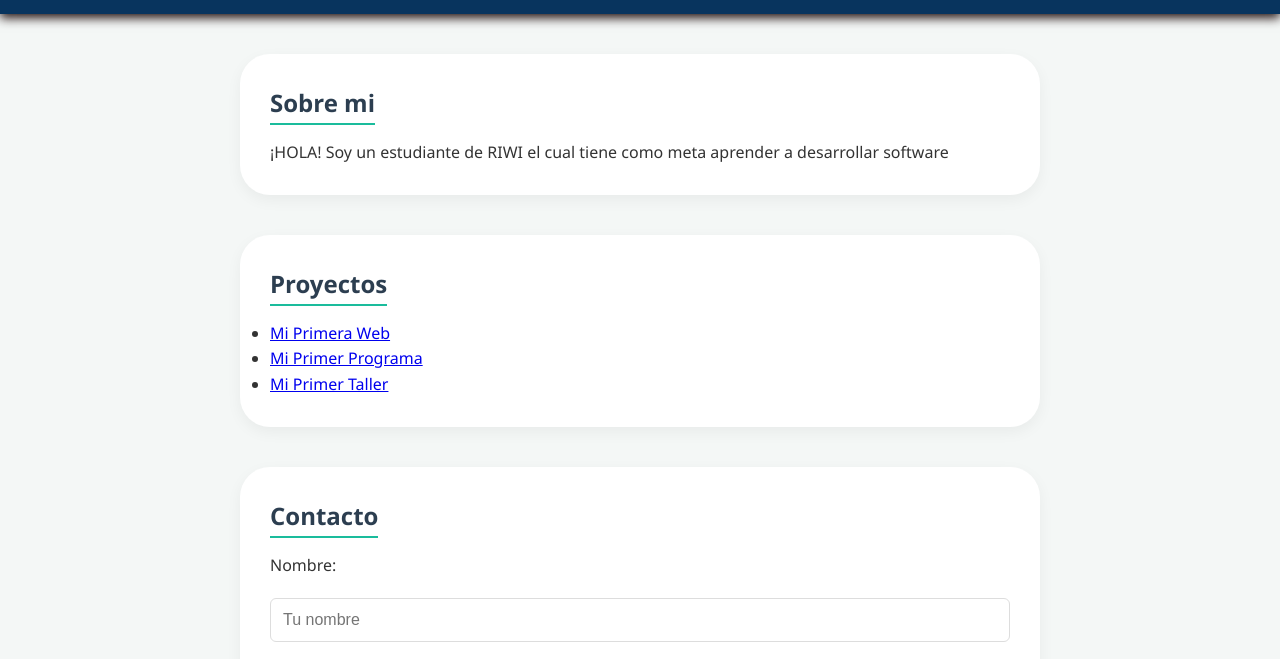
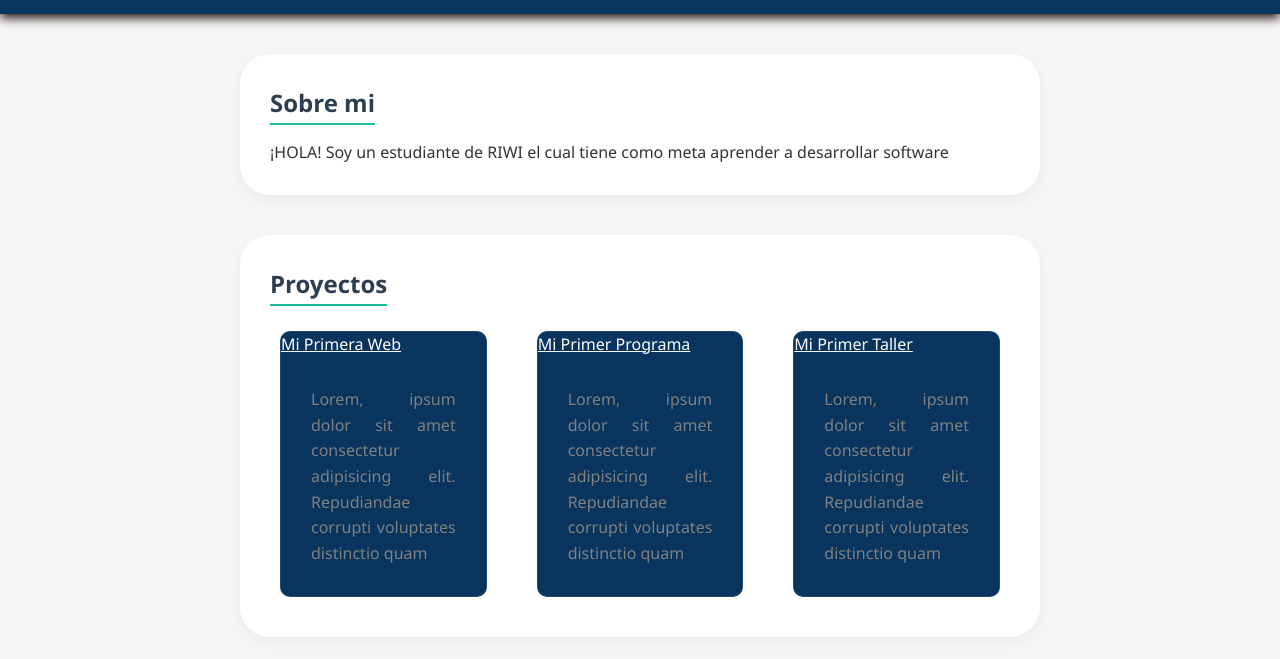
Before and after one commit to VanderleyCastro/Portafoleo-HTML, a plain HTML site: page index.html in a window 1280 px wide. Shown: the part 101-760 px from the top of the page. Drawn offline with Linux system fonts and the light colour scheme.

Commit message:
Revamp project section with div structure
Replaced the project list with a structured layout using divs for better presentation.

```diff
--- a/index.html
+++ b/index.html
@@ -25,12 +25,21 @@
         </section>
 
         <section id="proyectos">
-           <h2>Proyectos</h2>
-           <ul>
-               <li><a href="#">Mi Primera Web</a></li>
-               <li><a href="#">Mi Primer Programa</a></li>
-               <li><a href="#">Mi Primer Taller</a></li>
-           </ul>
+            <h2>Proyectos</h2>
+            <div class="proyecto">
+                <div>
+                    <a href="#">Mi Primera Web</a>
+                    <p>Lorem, ipsum dolor sit amet consectetur adipisicing elit. Repudiandae corrupti voluptates distinctio quam </p>
+                </div>
+                <div>
+                    <a href="#">Mi Primer Programa</a>
+                    <p>Lorem, ipsum dolor sit amet consectetur adipisicing elit. Repudiandae corrupti voluptates distinctio quam </p>
+                </div>
+                <div>
+                    <a href="#">Mi Primer Taller</a>
+                    <p>Lorem, ipsum dolor sit amet consectetur adipisicing elit. Repudiandae corrupti voluptates distinctio quam </p>
+                </div>
+            </div>
         </section>
 
         <section id="contacto">
```
